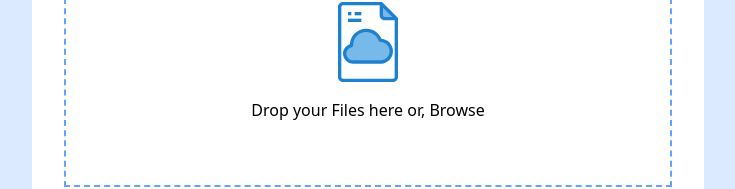
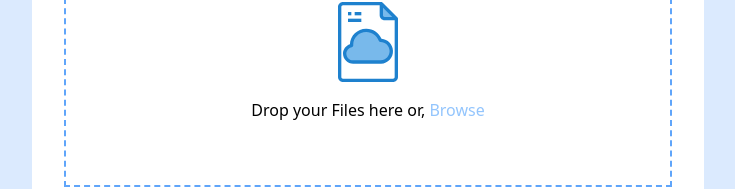
Before and after one commit to Ammar312/file-sharing, a React (Vite) app in the folder web/: page / in a window 1280 px wide. Shown: the part 135-324 px from the top of the page, without its empty margins (8-743 px from the left). Built offline with nearby package versions, Linux system fonts and the light colour scheme.

Commit message:
call function on ondrop remain

```diff
--- a/web/src/components/Upload.jsx
+++ b/web/src/components/Upload.jsx
@@ -9,7 +9,11 @@ const Upload = () => {
     setFiles(acceptedFiles[0].path);
   }, []);
 
-  const { getRootProps, getInputProps, isDragActive } = useDropzone({ onDrop });
+  const { getRootProps, getInputProps, isDragActive, open, isDragAccept } =
+    useDropzone({
+      onDrop,
+      noClick: true,
+    });
   return (
     <div>
       <div className="p-8 bg-white max-w-2xl m-4 rounded-xl">
@@ -18,15 +22,24 @@ const Upload = () => {
           {...getRootProps()}
         >
           <div className=" w-20 h-20">
-            <img src={img} alt="upload image" />
+            <img
+              src={img}
+              alt="upload image"
+              className={isDragActive && ` translate-x-8 transition-all`}
+            />
           </div>
           <div>
-            <input {...getInputProps()} />
+            <input {...getInputProps()} name="myFile" />
             {
               isDragActive ? (
                 <p>Drop the files here ...</p>
               ) : (
-                <p>Drop your Files here or, Browse</p>
+                <p>
+                  Drop your Files here or,{" "}
+                  <span onClick={open} className=" text-blue-300">
+                    Browse
+                  </span>
+                </p>
               )
               // <p>Drag 'n' drop some files here, or click to select files</p>
             }
```
